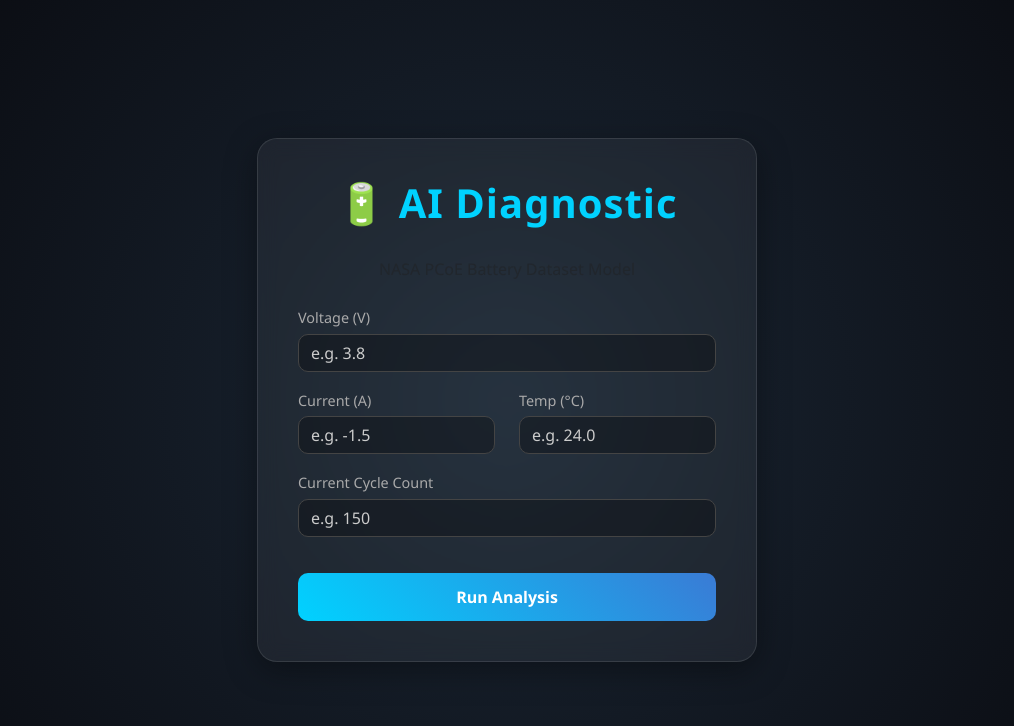
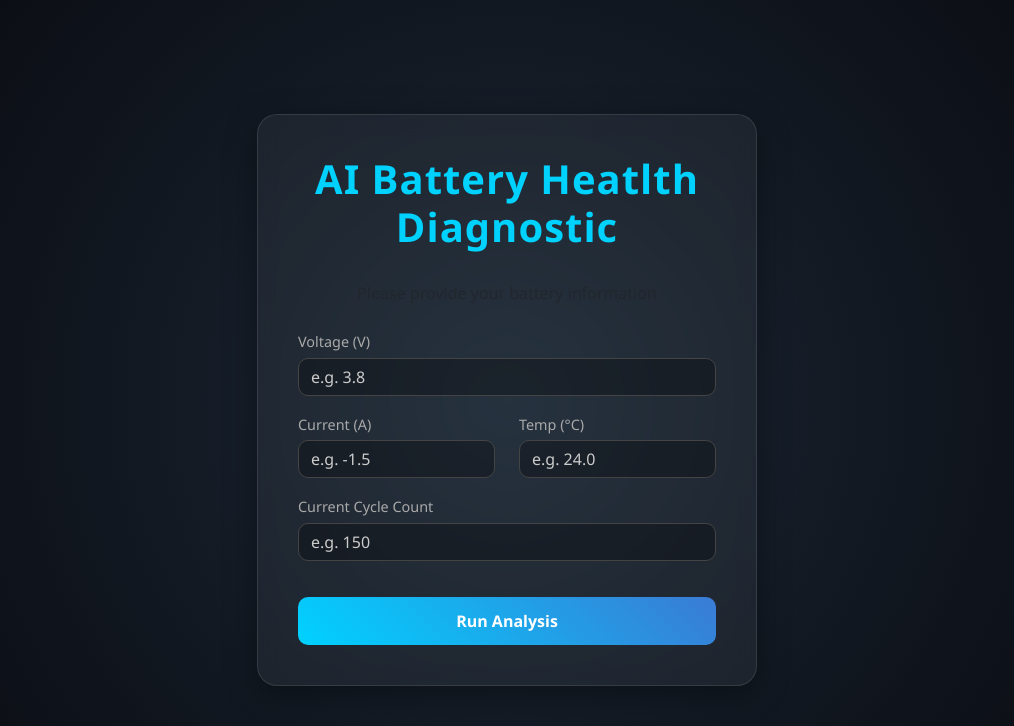
Before and after one commit to Jayanth0923/Ev_battery, a Flask app: page / in a window 1280 px wide. Shown: the top 726 px of the page, without its empty margins (133-1147 px from the left). Run offline with Flask 3, Linux system fonts and the light colour scheme.

Commit message:
Change title and headings for battery diagnostics page

```diff
--- a/templates/index.html
+++ b/templates/index.html
@@ -3,7 +3,7 @@
 <head>
     <meta charset="UTF-8">
     <meta name="viewport" content="width=device-width, initial-scale=1.0">
-    <title>NASA Battery Diagnostics</title>
+    <title>Ev Battery prediction</title>
     <link href="https://cdn.jsdelivr.net/npm/bootstrap@5.3.0/dist/css/bootstrap.min.css" rel="stylesheet">
 
     <style>
@@ -79,8 +79,8 @@
 <body>
 
     <div class="glass-card">
-        <h1>🔋 AI Diagnostic</h1>
-        <p class="text-center text-muted mb-4">NASA PCoE Battery Dataset Model</p>
+        <h1>AI Battery Heatlth Diagnostic</h1>
+        <p class="text-center text-muted mb-4">Please provide your battery information</p>
 
         <form action="/predict" method="POST" id="batteryForm">
             <div class="mb-3">
```
